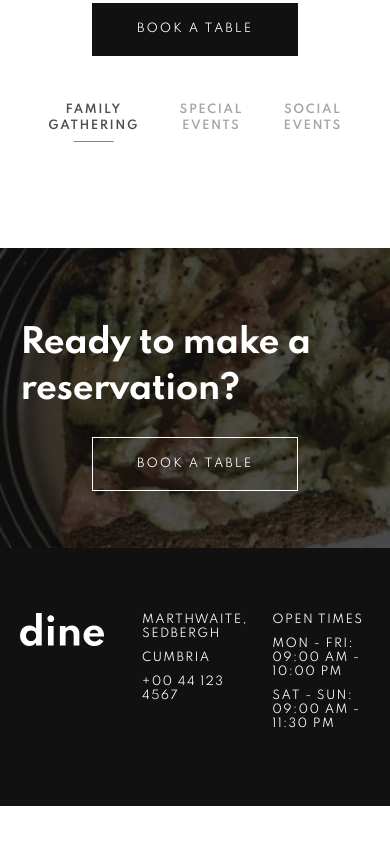
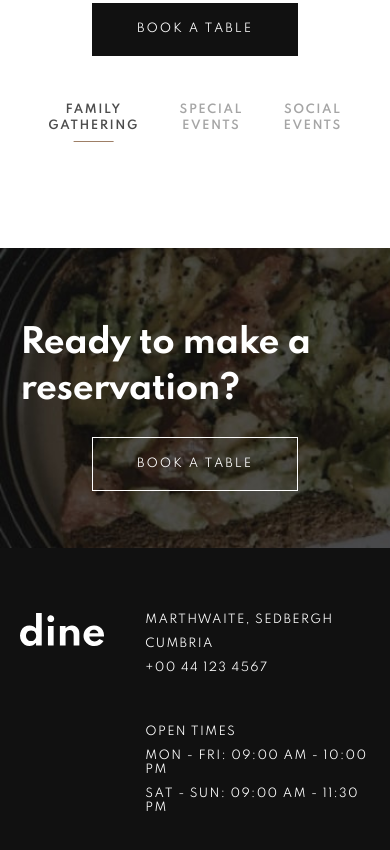
Before and after one commit to abdulsamadayoade/Dine, a plain HTML site: page index.html in a window 390 px wide. Shown: the part 4622-5472 px from the top of the page. Before the commit the page ends 5428 px from the top, so only its background shows below. Drawn offline with Linux system fonts and the light colour scheme.

Commit message:
footer responsive

```diff
--- a/styles/scss/layout/_footer.scss
+++ b/styles/scss/layout/_footer.scss
@@ -4,15 +4,32 @@
 
     &__grid {
         display: grid;
-        grid-template-columns: repeat(3, 1fr);
+        grid-template-areas: "box1 box2 box3";
         gap: 3rem;
-        justify-content: flex-start;
+
+        @media screen and (max-width: 1200px) {
+            grid-template-areas:
+            "box1 box2"
+            ". box3"
+            ;
+            gap: 5rem;
+        }
     }
 
     &__logo {
+        grid-area: box1;
+
         img {
             width: 10.3rem;
         }
+    }
+
+    &__address {
+        grid-area: box2;
+    }
+
+    &__openTimes {
+        grid-area: box3;
     }
 
     li {
```
Also changed, not shown: styles/css/main.css.
